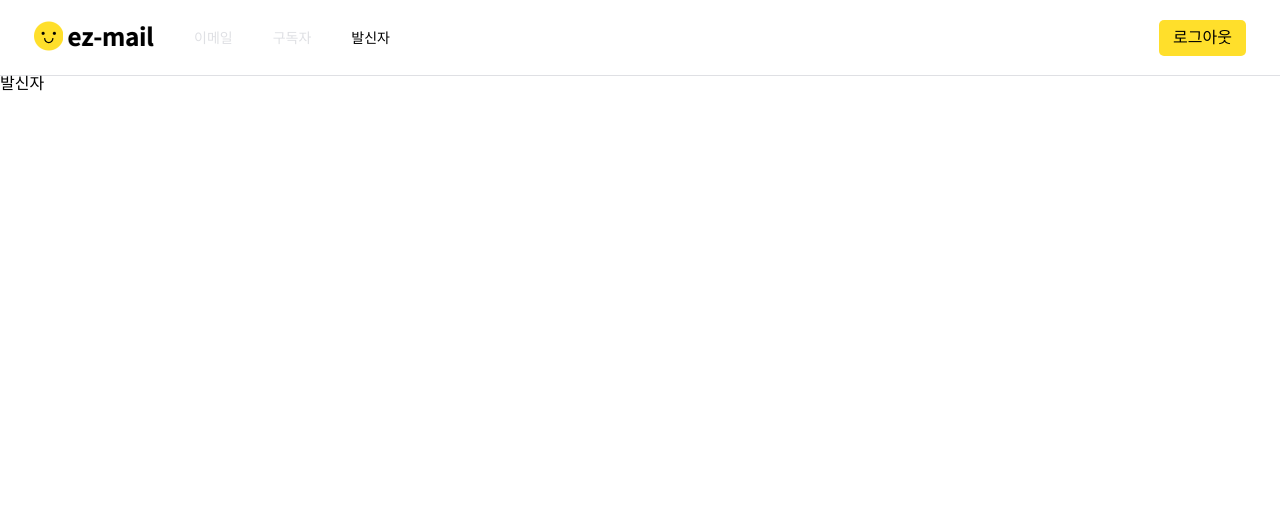
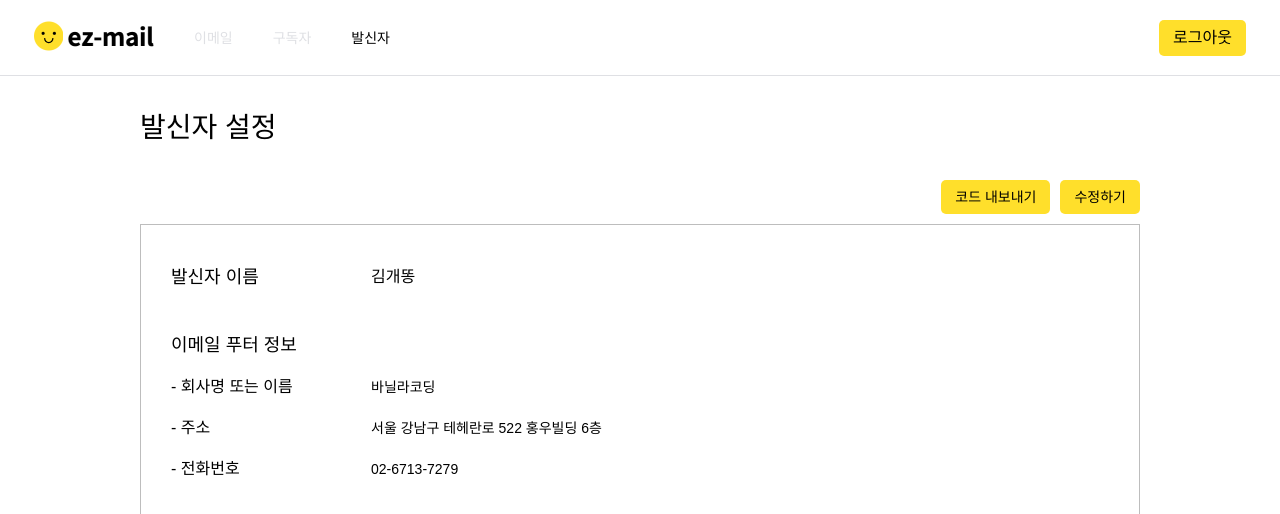
Before and after one commit to ez-mail/ez-mail-client-web, a React (Create React App) app: page /sender in a window 1280 px wide. Shown: the top 514 px of the page. Built offline with nearby package versions, Linux system fonts and the light colour scheme.

Commit message:
feat: 발신자 설정 페이지 간단한 목업까지 완료

```diff
--- a/package.json
+++ b/package.json
@@ -1,6 +1,6 @@
 {
   "name": "client",
-  "version": "0.9.0",
+  "version": "0.10.0",
   "private": true,
   "dependencies": {
     "@fortawesome/fontawesome-svg-core": "^6.3.0",
--- a/src/pages/Sender.jsx
+++ b/src/pages/Sender.jsx
@@ -1,5 +1,115 @@
 import React from 'react';
+import styled from 'styled-components';
 
 export default function Sender() {
-  return <div>발신자</div>;
+  const handleCodeButtonClick = () => {
+    console.log('코드 내보내기 버튼 클릭');
+  };
+
+  const handleModifyButtonClick = () => {
+    console.log('수정하기 버튼 클릭');
+  };
+
+  return (
+    <section>
+      <MainContainer>
+        <Title>발신자 설정</Title>
+        <ButtonContainer>
+          <CodeButton onClick={handleCodeButtonClick}>코드 내보내기</CodeButton>
+          <EditButton onClick={handleModifyButtonClick}>수정하기</EditButton>
+        </ButtonContainer>
+        <SenderInfoContainer>
+          <SenderNameTitle>발신자 이름</SenderNameTitle>
+          <SenderNameContent>김개똥</SenderNameContent>
+          <Spacer />
+          <EmailFooterTitle>이메일 푸터 정보</EmailFooterTitle>
+          <EmailFooterItemTitle>- 회사명 또는 이름</EmailFooterItemTitle>
+          <EmailFooterItemContent>바닐라코딩</EmailFooterItemContent>
+          <EmailFooterItemTitle>- 주소</EmailFooterItemTitle>
+          <EmailFooterItemContent>
+            서울 강남구 테헤란로 522 홍우빌딩 6층
+          </EmailFooterItemContent>
+          <EmailFooterItemTitle>- 전화번호</EmailFooterItemTitle>
+          <EmailFooterItemContent>02-6713-7279</EmailFooterItemContent>
+        </SenderInfoContainer>
+      </MainContainer>
+    </section>
+  );
 }
+
+const MainContainer = styled.div`
+  display: flex;
+  flex-direction: column;
+  width: 1000px;
+  height: 760px;
+  margin: auto;
+`;
+
+const Title = styled.span`
+  padding: 38px 0;
+  font-size: 1.75rem;
+  font-weight: 500;
+`;
+
+const ButtonContainer = styled.div`
+  padding-bottom: 10px;
+  text-align: end;
+`;
+
+const CodeButton = styled.button`
+  margin-right: 10px;
+  padding: 10px 14px;
+  border-radius: 5px;
+  background-color: #ffdf2b;
+  font-size: 14px;
+  font-weight: 500;
+`;
+
+const EditButton = styled.button`
+  padding: 10px 14px;
+  border-radius: 5px;
+  background-color: #ffdf2b;
+  font-size: 0.875rem;
+  font-weight: 500;
+`;
+
+const SenderInfoContainer = styled.main`
+  display: grid;
+  grid-template-columns: 200px auto;
+  grid-template-rows: repeat(1fr, 6);
+  align-items: center;
+  width: 100%;
+  height: 296px;
+  padding: 30px;
+  border: 1px solid #bdbdbd;
+`;
+
+const SenderNameTitle = styled.div`
+  font-size: 1.125rem;
+  font-weight: 500;
+`;
+
+const SenderNameContent = styled.div`
+  font-size: 1rem;
+  font-weight: 400;
+`;
+
+const Spacer = styled.div`
+  grid-column: 1 / -1;
+`;
+
+const EmailFooterTitle = styled.div`
+  grid-column: 1 / -1;
+  font-size: 1.125rem;
+  font-weight: 500;
+`;
+
+const EmailFooterItemTitle = styled.div`
+  font-size: 1rem;
+  font-weight: 500;
+`;
+
+const EmailFooterItemContent = styled.div`
+  font-size: 0.875rem;
+  font-weight: 400;
+`;
--- a/src/pages/emails/Emails.jsx
+++ b/src/pages/emails/Emails.jsx
@@ -161,7 +161,6 @@ const NewEmailButton = styled.button`
   background-color: #ffdf2b;
   font-size: 14px;
   font-weight: 500;
-  cursor: pointer;
 `;
 
 const ContentRow = styled.li`
```
Also changed, not shown: 2 other files (tests, documents, lock files or other folders).
